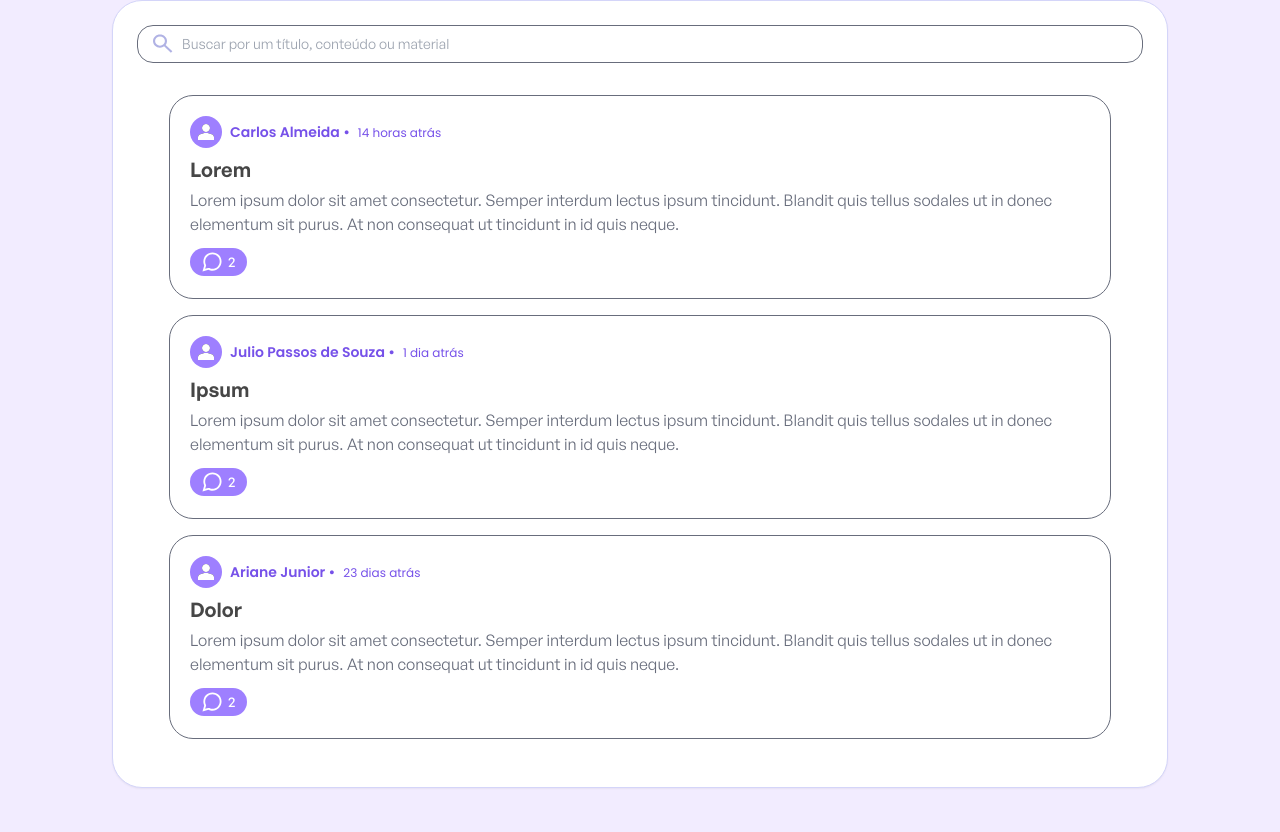
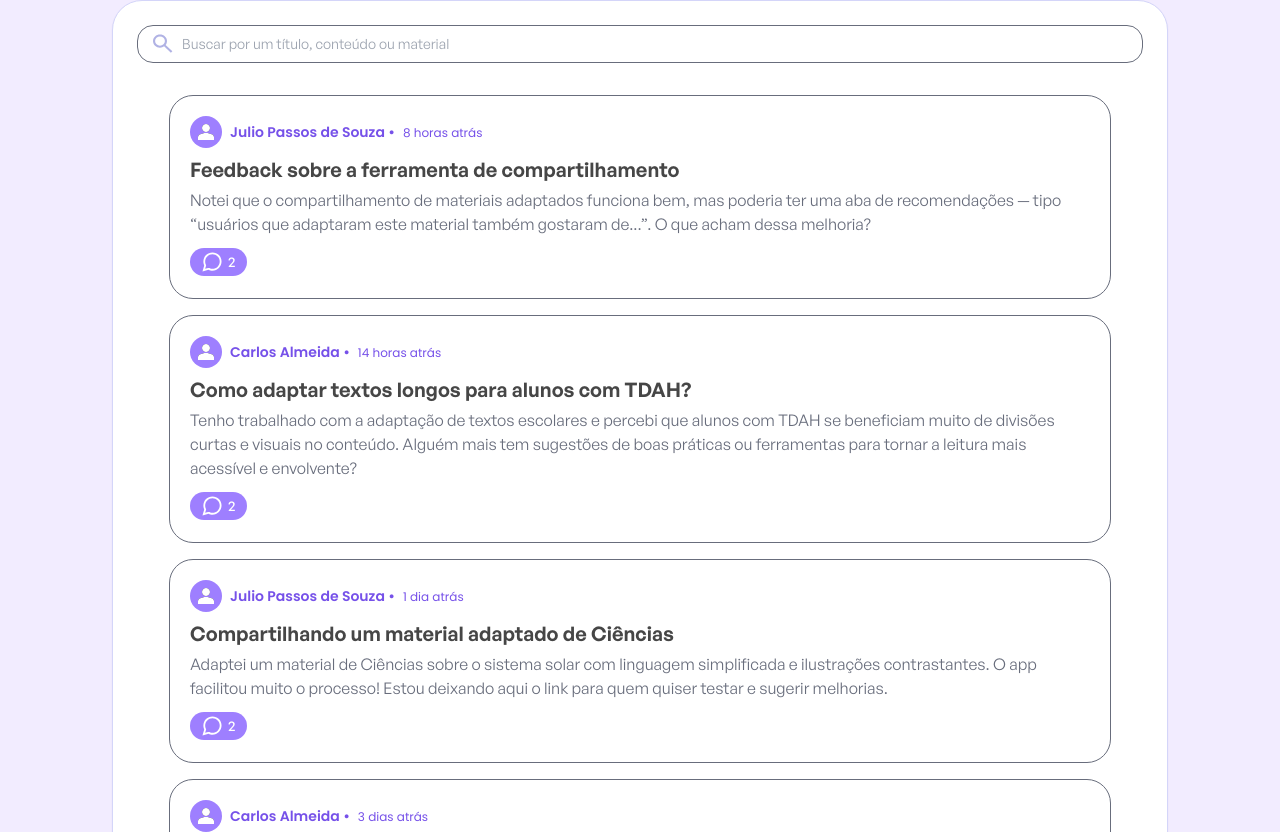
Before and after one commit to guilhermeavarella/atypica-frontend, a React (Vite) app: page /forum in a window 1280 px wide. Shown: the part 208-1040 px from the top of the page. Built offline with nearby package versions, Linux system fonts and the light colour scheme; no server answers.

Commit message:
fix: minor fixes and style adjustments

```diff
--- a/src/App.jsx
+++ b/src/App.jsx
@@ -90,7 +90,7 @@ export default function App() {
         </header>
       )}
 
-      <main id="main" className="min-h-[85vh] max-w-6xl mx-auto pt-[6rem] p-4">
+      <main id="main" className="min-h-[calc(100vh-6rem)] max-w-6xl mx-auto pt-[6rem] p-4">
         <Outlet />
       </main>
 
@@ -120,13 +120,13 @@ export default function App() {
               {reading ? 'Parar leitura' : 'Ler em voz alta'}
             </DropdownMenuItem>
             <DropdownMenuItem onClick={() => {
-              setFontScale(s => Math.max(0.75, s - 0.1))
+              setFontScale(s => Math.min(1.75, s + 0.1))
             }}>
               <img src="/src/assets/icons/accessibility-menu/larger.svg" alt="ícone" className="h-6 w-6" />
               Texto maior
             </DropdownMenuItem>
             <DropdownMenuItem onClick={() => {
-              setFontScale(s => Math.min(1.75, s + 0.1))
+              setFontScale(s => Math.max(0.75, s - 0.1))
             }}>
               <img src="/src/assets/icons/accessibility-menu/smaller.svg" alt="ícone" className="h-6 w-6" />
               Texto menor
--- a/src/pages/Adapted.jsx
+++ b/src/pages/Adapted.jsx
@@ -143,7 +143,7 @@ export default function Adapted() {
             <p className="text-content-secondary">Compartilhe seu material com toda a comunidade para que mais pessoas possam usar!</p>
           </div>
           <div className="w-full inline-flex flex-row justify-center items-center gap-4">
-            <Button variant="primary" text="Quero compartilhar" type="submit" onClick={() => {navigate(`/upload`)}} />
+            <Button variant="primary" text="Quero compartilhar" type="submit" onClick={() => {navigate(`/forum`)}} />
           </div>
         </section>
       </section>
--- a/src/pages/Forum.jsx
+++ b/src/pages/Forum.jsx
@@ -46,40 +46,65 @@ const MOCK_TOPICS = [
   {
     id: 'mock-1',
     author: { name: 'Carlos Almeida', avatar: null },
-    title: 'Lorem',
+    title: 'Como adaptar textos longos para alunos com TDAH?',
     content:
-      'Lorem ipsum dolor sit amet consectetur. Semper interdum lectus ipsum tincidunt. Blandit quis tellus sodales ut in donec elementum sit purus. At non consequat ut tincidunt in id quis neque.',
+      'Tenho trabalhado com a adaptação de textos escolares e percebi que alunos com TDAH se beneficiam muito de divisões curtas e visuais no conteúdo. Alguém mais tem sugestões de boas práticas ou ferramentas para tornar a leitura mais acessível e envolvente?',
     createdAt: new Date().getTime() - 14 * 60 * 60 * 1000,
     comments: [
-      { author: 'Usuário Teste', text: 'Este é um comentário de teste! 🚀' },
-      { author: 'Outro Tester', text: 'Testando... 1, 2, 3.' },
+      { author: 'Marina Lopes', text: 'Uso ícones e cores para destacar trechos importantes, ajuda muito na atenção! 🎨' },
+      { author: 'Rafael S.', text: 'Também recomendo incluir pausas e resumos rápidos entre os parágrafos.' },
     ],
   },
   {
     id: 'mock-2',
     author: { name: 'Julio Passos de Souza', avatar: null },
-    title: 'Ipsum',
+    title: 'Compartilhando um material adaptado de Ciências',
     content:
-      'Lorem ipsum dolor sit amet consectetur. Semper interdum lectus ipsum tincidunt. Blandit quis tellus sodales ut in donec elementum sit purus. At non consequat ut tincidunt in id quis neque.',
+      'Adaptei um material de Ciências sobre o sistema solar com linguagem simplificada e ilustrações contrastantes. O app facilitou muito o processo! Estou deixando aqui o link para quem quiser testar e sugerir melhorias.',
     createdAt: new Date().getTime() - 25 * 60 * 60 * 1000,
     comments: [
-      { author: 'Usuário Teste', text: 'Este é um comentário de teste! 🚀' },
-      { author: 'Outro Tester', text: 'Testando... 1, 2, 3.' },
+      { author: 'Lívia Campos', text: 'Ficou excelente, Julio! As imagens são bem claras e fáceis de entender. 🌍' },
+      { author: 'André M.', text: 'Adorei! Acho que vou adaptar o de Geografia com base no seu modelo.' },
     ],
   },
   {
     id: 'mock-3',
     author: { name: 'Ariane Junior', avatar: null },
-    title: 'Dolor',
+    title: 'Dúvida: como deixar os materiais mais inclusivos para dislexia?',
     content:
-      'Lorem ipsum dolor sit amet consectetur. Semper interdum lectus ipsum tincidunt. Blandit quis tellus sodales ut in donec elementum sit purus. At non consequat ut tincidunt in id quis neque.',
+      'Olá, pessoal! Estou produzindo um material para alunos com dislexia e gostaria de sugestões de fontes, espaçamento e estilos visuais que melhorem a leitura. Alguém aqui já experimentou recursos específicos dentro do app?',
     createdAt: new Date().getTime() - 560 * 60 * 60 * 1000,
     comments: [
-      { author: 'Usuário Teste', text: 'Este é um comentário de teste! 🚀' },
-      { author: 'Outro Tester', text: 'Testando... 1, 2, 3.' },
+      { author: 'Fernando Vieira', text: 'Uso a fonte OpenDyslexic e aumento o espaçamento entre linhas, ajuda bastante.' },
+      { author: 'Paula Reis', text: 'Também evito blocos longos de texto — separo por cores e ícones.' },
+    ],
+  },
+  {
+    id: 'mock-4',
+    author: { name: 'Carlos Almeida', avatar: null },
+    title: 'Conteúdos informativos sobre neurodiversidade',
+    content:
+      'Sugiro que o app tenha uma seção de artigos curtos explicando os diferentes tipos de neurodivergência. Isso ajuda professores e colegas a entenderem melhor as necessidades e fortalece a empatia no ambiente escolar.',
+    createdAt: new Date().getTime() - 72 * 60 * 60 * 1000,
+    comments: [
+      { author: 'Ana Paula', text: 'Excelente ideia, Carlos! Informação é a base da inclusão. 💡' },
+      { author: 'João Victor', text: 'Podemos até incluir histórias reais de adaptação bem-sucedida.' },
+    ],
+  },
+  {
+    id: 'mock-5',
+    author: { name: 'Julio Passos de Souza', avatar: null },
+    title: 'Feedback sobre a ferramenta de compartilhamento',
+    content:
+      'Notei que o compartilhamento de materiais adaptados funciona bem, mas poderia ter uma aba de recomendações — tipo “usuários que adaptaram este material também gostaram de...”. O que acham dessa melhoria?',
+    createdAt: new Date().getTime() - 8 * 60 * 60 * 1000,
+    comments: [
+      { author: 'Clara N.', text: 'Seria ótimo! Facilitaria encontrar recursos parecidos rapidamente. 🔎' },
+      { author: 'Rafael S.', text: 'Concordo, Julio. Isso deixaria a experiência mais colaborativa.' },
     ],
   },
 ]
+
 
 export default function Forum() {
   const [topics, setTopics] = useState([])
--- a/src/pages/Help.jsx
+++ b/src/pages/Help.jsx
@@ -20,11 +20,9 @@ export default function Help() {
     try {
       const form = new FormData()
       form.append('file', file)
-      console.log('File:', file)
-      const { data } = await api.post('/upload', form, { headers: { 'Content-Type': 'multipart/form-data' } }) // AJUSTAR POST ENDPOINT
       navigate(`/blamed/${data.jobId}`)
     } catch (e) {
-      alert('Falha no upload (mock).')
+      alert('Falha no upload. Tente novamente.')
     } finally {
       setLoading(false)
     }
@@ -35,7 +33,7 @@ export default function Help() {
       <h1 className="font-poppins text-[2rem] font-bold mt-4 mb-4 text-center">Central de Ajuda</h1>
 
       <article className="bg-background-fixed-white border rounded-3xl p-8 border-slate-200 dark:border-slate-700 mb-6">
-        <h2 className="font-poppins text-2xl font-bold mb-2">Perguntas Frequentes</h2>
+        <h2 className="font-poppins text-2xl font-semibold mb-2">Perguntas Frequentes</h2>
 
         <details>
           <summary className="cursor-pointer">Como envio meu material?</summary>
@@ -74,13 +72,13 @@ export default function Help() {
       </article>
 
       <article className="bg-background-fixed-white border rounded-3xl p-[2rem] border-slate-200 dark:border-slate-700 mb-6">
-        <h2 className="font-poppins text-2xl font-bold">Como usar o Atypica?</h2>
+        <h2 className="font-poppins text-2xl font-semibold">Como usar o Atypica?</h2>
         <p className="font-normal mb-2">Assista o video abaixo</p>
         <div className="aspect-video bg-slate-100 dark:bg-slate-800 flex items-center justify-center text-slate-500">Vídeo (mock)</div>
       </article>
 
       <article className="bg-background-fixed-white border rounded-3xl p-[2rem] border-slate-200 dark:border-slate-700">
-        <h2 className="font-poppins text-2xl font-bold text-center">Entre em contaFto</h2>
+        <h2 className="font-poppins text-2xl font-semibold text-center">Entre em contaFto</h2>
         <p className="font-normal mb-2 text-center">Precisa de ajuda? Fale conosco</p>
 
         <form className="grid gap-3 max-w-lg mx-auto">
@@ -129,7 +127,7 @@ export default function Help() {
             </div>
           </label>
 
-          <button className="w-full min-h-[2.25rem] px-[2rem] py-[0.75rem] bg-brand-primary rounded-3xl inline-flex justify-center items-center gap-1" onClick={(e) => { e.preventDefault(); alert('Mensagem enviada (mock).') }}>
+          <button className="w-full min-h-[2.25rem] px-[2rem] py-[0.75rem] bg-brand-primary rounded-3xl inline-flex justify-center items-center gap-1" onClick={(e) => { e.preventDefault(); alert('Mensagem enviada.') }}>
             <div className="text-center justify-center text-content-inverse text-sm font-semibold font-poppins">Continuar</div>
           </button>
         </form>
--- a/src/pages/Home.jsx
+++ b/src/pages/Home.jsx
@@ -1,5 +1,5 @@
-import React from 'react'
-import { Link } from 'react-router-dom'
+import React, { useEffect, useState } from "react"
+import { useParams, useNavigate } from "react-router-dom"
 import Button from '../components/Button'
 
 const mockResources = [
@@ -16,6 +16,8 @@ const mockRecents = [
 ]
 
 export default function Home() {
+    const navigate = useNavigate()
+
     return (
         <section className="flex flex-col py-4 gap-6">
             <div className="w-full inline-flex flex-row items-center justify-between">
@@ -38,7 +40,7 @@ export default function Home() {
                     <p className="text-content-secondary">Receba uma avaliação do seu material em requisitos de acessibilidade e promova uma educação inclusiva</p>
                 </div>
                 <div className="w-full inline-flex flex-row justify-center items-center gap-4">
-                <Button variant="primary" text="Avaliar material" type="submit" onClick={() => {}} />
+                    <Button variant="primary" text="Avaliar material" type="submit" onClick={() => {navigate(`/upload`)}} />
                 </div>
             </section>
 
@@ -80,7 +82,7 @@ export default function Home() {
                     <p className="text-content-secondary">Compartilhe seu material com toda a comunidade para que mais pessoas possam usar!</p>
                 </div>
                 <div className="w-full inline-flex flex-row justify-center items-center gap-4">
-                <Button variant="primary" text="Quero compartilhar" type="submit" onClick={() => {}} />
+                    <Button variant="primary" text="Quero compartilhar" type="submit" onClick={() => {navigate(`/forum`)}} />
                 </div>
             </section>
         </section>
```
Lines whose indentation alone changed are shown as unchanged.
